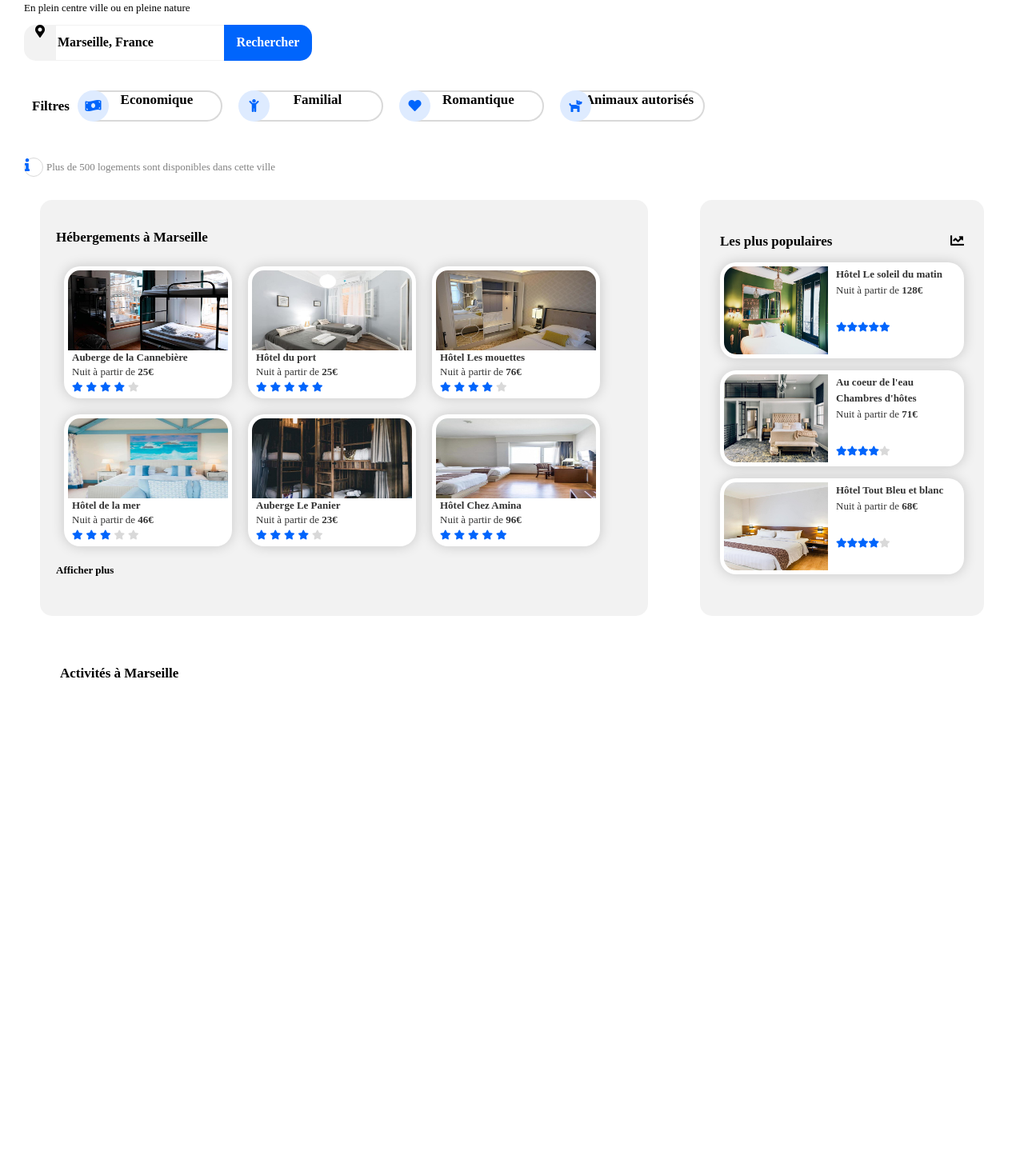
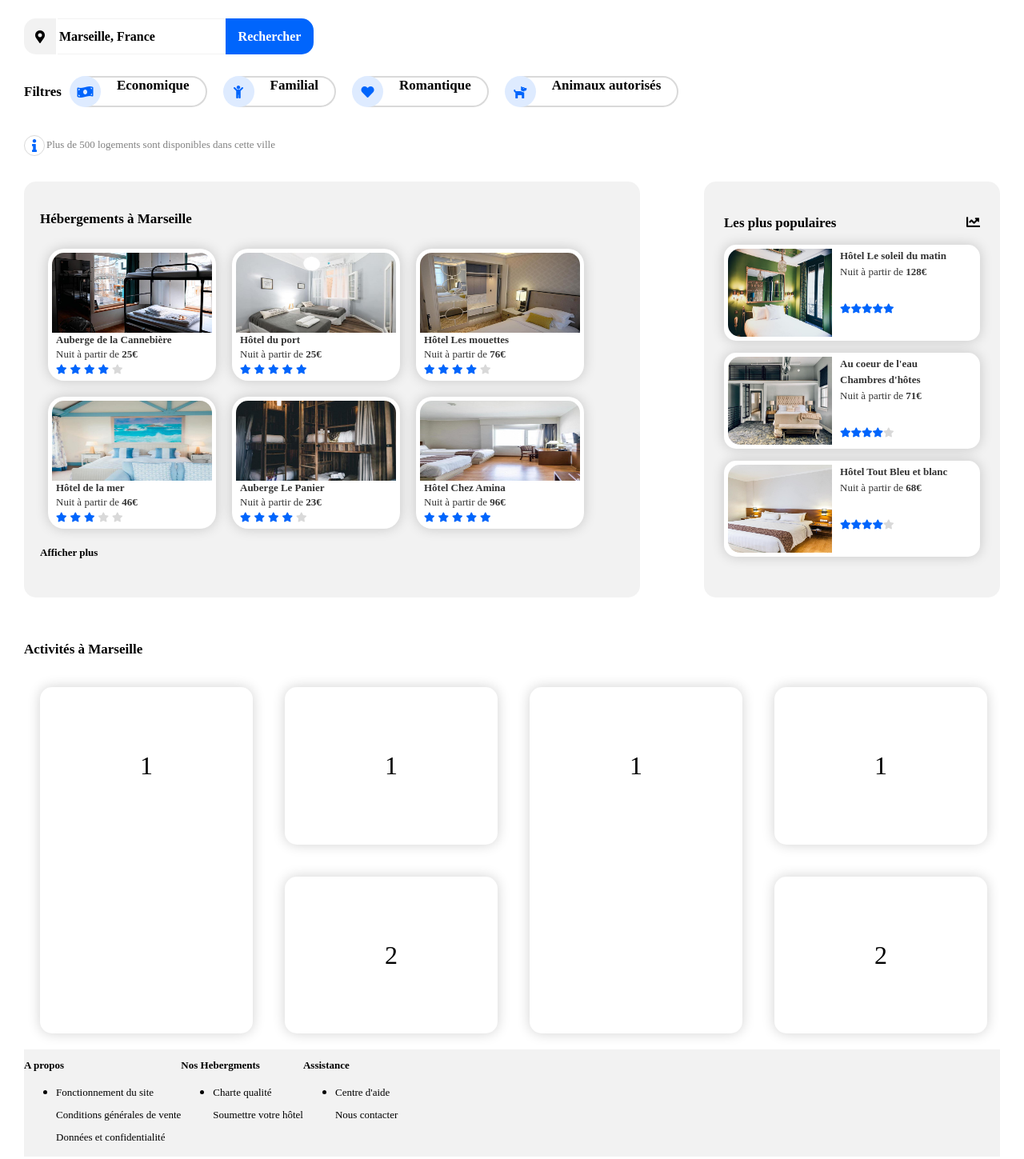
Before and after one commit to lalloretpilou/Booki_P2, a plain HTML site: page index.html in a window 1280 px wide. Shown: the part 167-1616 px from the top of the page at 80% size. Drawn offline with Linux system fonts and the light colour scheme; a web font is replaced by a local one.

Commit message:
add the last section add some layout fix improve the CSS and HTML code.

```diff
--- a/css/style.css
+++ b/css/style.css
@@ -99,10 +99,16 @@ Navigation menu style && header
     flex-direction: row;
     align-items: center;
 }
+.searchFiltersSubtitle
+{
+    margin-top: 0px;
+    margin-bottom: 25px;
+}
 
-.filters
+.pageTitle
 {
-    margin: 10px;
+    line-height: 5px;
+    margin-bottom: 30px;
 }
 input
 {
@@ -118,9 +124,11 @@ input
     background-color: #F2F2F2;
     height: 45px;
     width: 40px;
-    display:inline-block;
-    text-align: center;
-    vertical-align: bottom;
+    display: flex;
+    align-items: center;
+    justify-content: center;
+    margin-right: 2px;
+
 
 }
 
@@ -151,11 +159,6 @@ input{
     height: 45px;
     width: 110px;
 }
-.searchButton:hover
-{
-    background-color:white;
-    color: #0065FC;
-}
 
 ::placeholder
 {
@@ -167,14 +170,16 @@ input{
 
 #infoIcon {
     color: #0065FC;
-    height: 22px;
-    width: 22px;
-    min-height: 22px;
-    min-width: 22px;
-    border: solid 1px #d9d9d9;
+    height: 24px;
+    width: 24px;
+    min-height: 24px;
+    min-width: 24px;
+    border: solid 1.5px #d9d9d9;
     border-radius: 100%;
+    display: flex;
     align-items: center;
-    margin-right: 4px;
+    justify-content: center;
+    margin-right: 2px;
   }
 
   .filterTitle
@@ -182,7 +187,8 @@ input{
     font-family: 'Raleway';
     font-weight:bold;
     font-size: 17px;
-    padding: 8px;;
+
+
   }
   .filterItems
   {
@@ -207,22 +213,22 @@ input{
 
     background-color: #DEEBFF;
     margin-right: -20px;
-    z-index: 5;
-
+    z-index: 15;
   }
   .filterLabel
   {
     height: 35px;
-    width: 160px;
+    width: auto;
     font-family: 'Raleway';
     font-weight:bold;
     font-size: 17px;
     border-top-right-radius: 25px;
     border-bottom-right-radius: 25px;
     border: solid 2px #d9d9d9;
-    text-align: center;
     border-left: hidden;
     transition-duration: 0.5s;
+    padding-left: 40px;
+    padding-right: 20px;
   }
   .filterLabel:hover {
     background-color: #f3f8ff;
@@ -231,8 +237,9 @@ input{
 
   .filters
   {
+      display: flex;
     flex-wrap: wrap;
-    padding: auto;
+
   }
 
 /*
@@ -309,22 +316,13 @@ hebergementMarseille Card
     margin: 20px;
 }
 
-.activitesMarseille
-{
-    background-color:white;
-    border-radius: 15px;
-    padding: 25px;
-    width: 720px;
-    height: 450px;
-}
-
 .MarseilleDivision
 {
     display: flex;
     flex-wrap: wrap;
     flex-direction: row;
     justify-content: space-between;
-    margin: 20px;
+    margin-bottom: 55px;
 }
 
 
@@ -334,7 +332,7 @@ hebergementMarseille Card
     background-color: #F2F2F2;
     border-radius: 15px;
     padding: 20px;
-    width: 720px;
+    width: 730px;
     height: 480px;
 }
 .hebergementMarseilleItems
@@ -342,6 +340,7 @@ hebergementMarseille Card
     display: flex;
     flex-wrap: wrap;
     flex-direction: row;
+    align-items: center;
 }
 
 
@@ -352,7 +351,7 @@ hebergementMarseille Card
     background-color: #F2F2F2;
     border-radius: 15px;
     padding: 25px;
-    width: 305px;
+    width: 320px;
     height: 470px;
 }
 h3, i
@@ -373,7 +372,7 @@ h3, i
 {
     background-color: white;
     padding: 5px;
-    border-radius: 1.25rem;
+    border-radius: 15px;
     box-shadow: 0 0 16px #0000002e;
     transition-duration: 0.5s;
     margin-bottom: 15px;
@@ -407,7 +406,7 @@ h3, i
     margin-left: 140px;
     margin-top: -115px;
     margin-bottom: 30px;
-    padding-right: 10px;
+    padding-right: 30px;
 }
 .rate
 {
@@ -473,8 +472,37 @@ h3, i
 }
 .moreButton
 {
-    font-family: 'Raleway';       /* Utilisation de la police personalisée */
+    font-family: 'Raleway';
     font-weight: bold;
     font-size: 13px;
     text-decoration: none;
 }
+
+
+.activitesMarseilleItems
+{
+    display: flex;
+    flex-direction: row;
+
+}
+
+
+
+.wrapper {
+    display: flex;
+  }
+  .column {
+    display: flex;
+    flex-direction: column;
+  }
+  .column > div
+  {
+    background-color: white;
+    border-radius: 15px;
+    box-shadow: 0 0 16px #0000002e;
+    transition-duration: 0.5s;
+    font-size: 4vh;
+    margin: 20px;
+    padding: 80px 125px;
+    flex: 1;
+  }
--- a/index.html
+++ b/index.html
@@ -42,7 +42,6 @@
             </div>
             <div class="filters">
                 <p class="sectionTitle"> Filtres</p>
-
                 <div class="filterItems">
                     <i id="filterIcon" class="fas fa-money-bill-wave"></i>
                     <p class="filterLabel">Economique</p>
@@ -298,9 +297,30 @@
             </div>
         </div>
 
-        <div class="ActivitesDevision">
+        <div class="ActivitesDivision">
             <div class="activitesMarseille">
                 <h3  class="sectionTitle">Activités à Marseille</h3>
+            </div>
+
+
+
+
+
+            <div class="wrapper">
+                <div class="column">
+                  <div>1</div>
+                </div>
+                <div class="column">
+                  <div>1</div>
+                  <div>2</div>
+                </div>
+                <div class="column">
+                    <div>1</div>
+                </div>
+                  <div class="column">
+                    <div>1</div>
+                    <div>2</div>
+                </div>
             </div>
         </div>
     </div>
@@ -322,11 +342,6 @@
 
 
 
-        <section class="activitesMarseille">
-            <div class="activites">
-
-            </div>
-        </section>
         <footer class="footerStyle">
             <div>
                 <p class="footerTitle">A propos</p>
```
Also changed, not shown: assets/cover.png.
